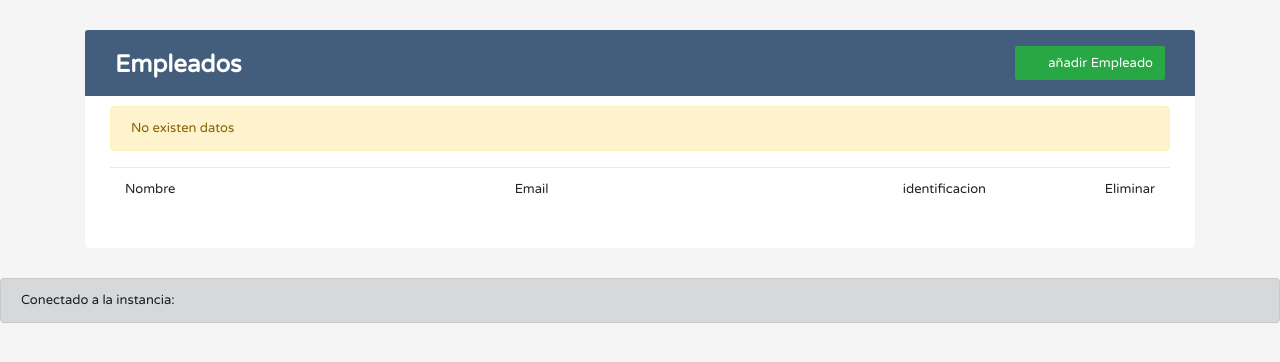
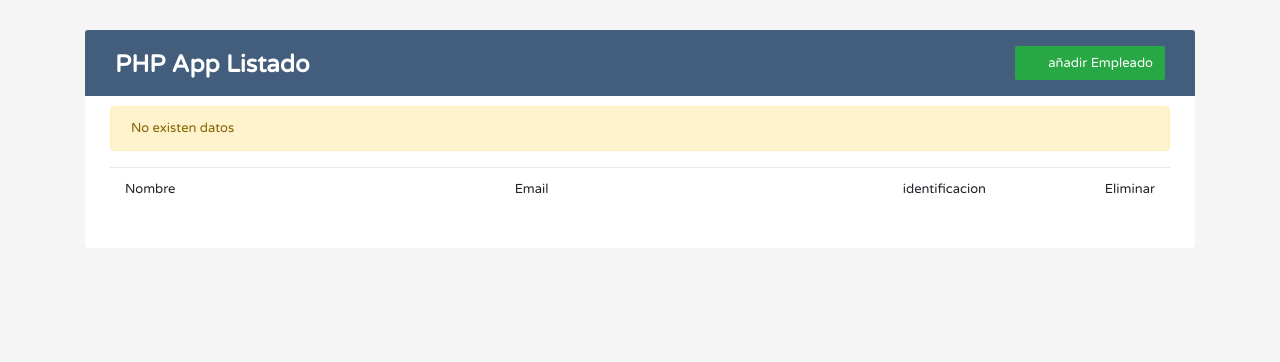
Before and after one commit to Dants96/crudphp, a PHP site: page / in a window 1280 px wide. Shown: the top 362 px of the page. Run offline with PHP 8.4, Linux system fonts and the light colour scheme; data that the repository does not hold is empty.

Commit message:
cambio de nombre

```diff
--- a/conexion.php
+++ b/conexion.php
@@ -1,11 +1,10 @@
 
 <?php
 
-$sn= "datos-personales.cxhrcdslprks.us-east-1.rds.amazonaws.com";
+$sn= "db-datos-personales-exp.czvd26efq0fq.us-east-1.rds.amazonaws.com";
 $db= "informacion";
-$user = "root";
-$pass = "123456789";
-
+$user = "admin";
+$pass = "QJu0009zmYe1pRIJBnDV";
 
 $conn= mysqli_connect($sn,$user,$pass,$db);
 
--- a/index.php
+++ b/index.php
@@ -3,7 +3,7 @@
 <head>
 <meta charset="utf-8">
 <meta name="viewport" content="width=device-width, initial-scale=1, shrink-to-fit=no">
-<title>CRD Empleados</title>
+<title>App Listado</title>
 <link rel="stylesheet" href="https://fonts.googleapis.com/css?family=Roboto|Varela+Round">
 <link rel="stylesheet" href="https://stackpath.bootstrapcdn.com/bootstrap/4.5.0/css/bootstrap.min.css">
 <link rel="stylesheet" href="https://fonts.googleapis.com/icon?family=Material+Icons">
@@ -46,7 +46,7 @@ $(document).ready(function(){
 			<div class="table-title">
 				<div class="row">
 					<div class="col-sm-6">
-						<h2><b>Empleados</b></h2>
+						<h2><b>PHP App Listado</b></h2>
 					</div>
 					<div class="col-sm-6">
 						<a href="#addEmployeeModal" class="btn btn-success" data-toggle="modal"><i class="material-icons">&#xE147;</i> <span>añadir Empleado</span></a>
@@ -174,11 +174,11 @@ if(!$conn)
 	//echo'</div>';
 }
 
-$instancia_id = exec( "cat /sys/hypervisor/uuid");
+// $instancia_id = exec( "cat /sys/hypervisor/uuid");
 
-echo'<div class="alert alert-dark" role="alert">';
-echo'Conectado a la instancia: <b>'.$instancia_id.'</b>';
-echo'</div>';
+// echo'<div class="alert alert-dark" role="alert">';
+// echo'Conectado a la instancia: <b>'.$instancia_id.'</b>';
+// echo'</div>';
 
 
 
```
